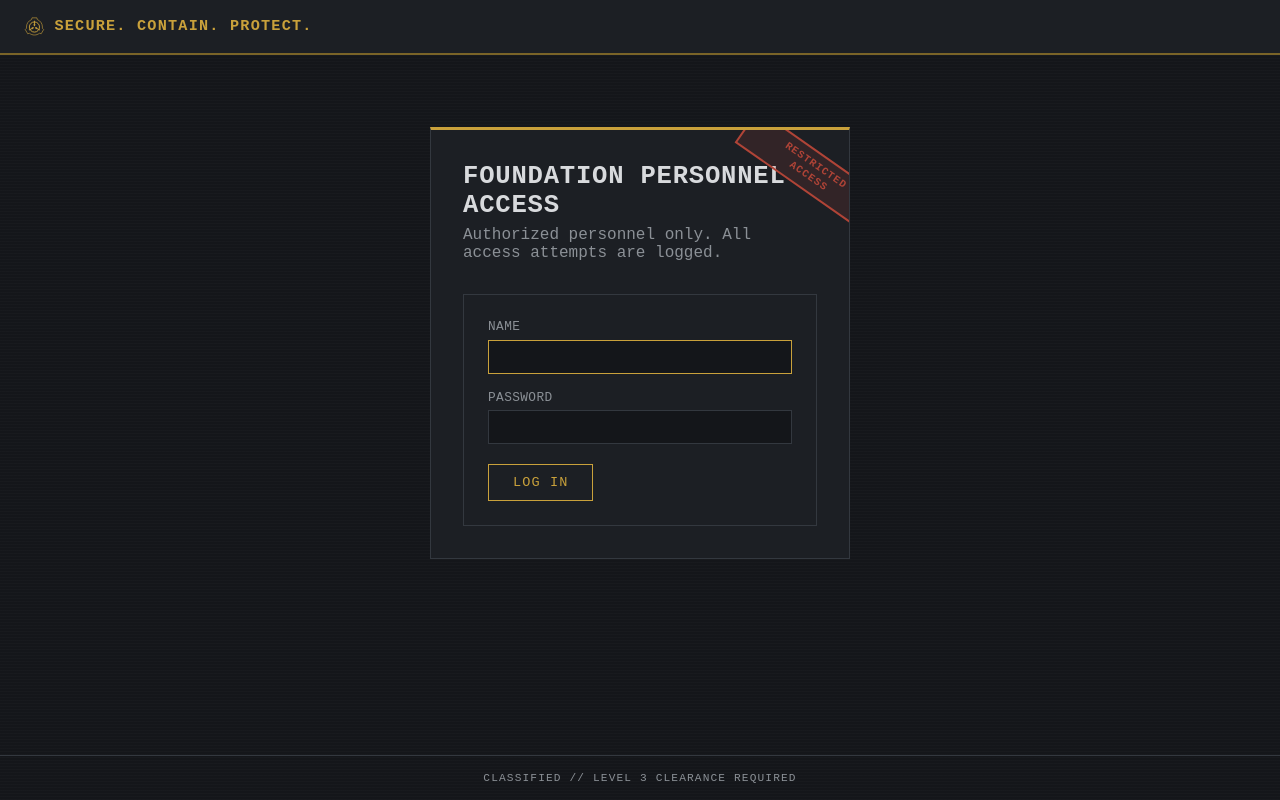
After one commit to littleguysbigbusiness/SCP, a Flask app: page /login in a window 1280 px wide. The commit adds this page. Run offline with Flask 3, Linux system fonts and the light colour scheme.

Commit message:
Add login/access control, Staff Duties page, camera barcode scanning
Login (new auth.py, before_request hook in app.py): a Name matched
against the Staff sheet plus a password shared by all staff
(STAFF_LOGIN_PASSWORD, defaults to 123456). O5/Site Director (checked
across Role/Role Rank/Clearance Level) get full access; everyone else
is confined to a new /staff-duties page and redirected there from
anything else. Nav in base.html now reflects login state and role.

Staff Lookup gained a "Scan with Camera" button using the browser's
native BarcodeDetector API (Code128 + QR) against the device camera -
no new dependency, graceful fallback message on browsers that don't
implement it (Safari/Firefox).

Theming: inline, recolorable SVG Foundation emblem in the nav brand
mark (replacing the old unicode circle), a themed login screen with
a restricted-access stamp, and a subtle site-wide scanline texture.

Verified end-to-end: all password/name failure cases, both privilege
tiers' access boundaries, nav rendering per role, and confirmed none
of the existing routes (Archives/Staff/Communications/Print/scan)
regressed now that every route requires a session - re-ran the full
prior test suite authenticated as a Site Director.

```diff
--- a/app.py
+++ b/app.py
@@ -1,8 +1,9 @@
 import os
 from datetime import datetime, timezone
 
-from flask import Flask, redirect, render_template, request, send_file, url_for
+from flask import Flask, redirect, render_template, request, send_file, session, url_for
 
+import auth
 import cards
 import drive_client
 import sheets_client as sc
@@ -10,6 +11,54 @@ import sheets_client as sc
 app = Flask(__name__)
 app.secret_key = os.environ.get("SECRET_KEY", "dev-secret-change-me")
 app.config["MAX_CONTENT_LENGTH"] = 10 * 1024 * 1024
+
+
+@app.before_request
+def _require_login():
+    endpoint = request.endpoint
+    if endpoint is None or endpoint in auth.OPEN_ENDPOINTS:
+        return
+    if "staff_name" not in session:
+        return redirect(url_for("login"))
+    if not session.get("privileged") and endpoint not in auth.UNPRIVILEGED_ENDPOINTS:
+        return redirect(url_for("staff_duties"))
+
+
+@app.route("/login", methods=["GET", "POST"])
+def login():
+    error = None
+    if request.method == "POST":
+        name = request.form.get("name", "")
+        password = request.form.get("password", "")
+        if password != auth.LOGIN_PASSWORD:
+            error = "Incorrect password."
+        else:
+            try:
+                staff_row = auth.find_staff_by_name(name)
+            except Exception as exc:
+                staff_row = None
+                error = "Unable to reach the database: {}".format(exc)
+            if staff_row is None and error is None:
+                error = "No staff member found with that name."
+            if staff_row is not None:
+                session.clear()
+                session["staff_name"] = staff_row.get("Name")
+                session["staff_id"] = staff_row.get("ID")
+                session["privileged"] = auth.is_privileged(staff_row)
+                return redirect(url_for("dashboard" if session["privileged"] else "staff_duties"))
+    return render_template("login.html", error=error)
+
+
+@app.route("/logout")
+def logout():
+    session.clear()
+    return redirect(url_for("login"))
+
+
+@app.route("/staff-duties")
+def staff_duties():
+    return render_template("staff_duties.html")
+
 
 TILES = [
     {"key": "archives", "title": "Archives", "description": "SCP object records and containment data."},
--- /dev/null
+++ b/auth.py
@@ -0,0 +1,28 @@
+import os
+
+import sheets_client as sc
+
+LOGIN_PASSWORD = os.environ.get("STAFF_LOGIN_PASSWORD", "123456")
+
+# Routes reachable without being logged in.
+OPEN_ENDPOINTS = {"login", "static"}
+
+# Routes any logged-in staff member can reach, privileged or not.
+UNPRIVILEGED_ENDPOINTS = {"staff_duties", "logout"}
+
+PRIVILEGED_KEYWORDS = ("o5", "site director")
+
+
+def find_staff_by_name(name):
+    target = name.strip().lower()
+    for row in sc.get_rows("staff"):
+        if str(row.get("Name", "")).strip().lower() == target:
+            return row
+    return None
+
+
+def is_privileged(staff_row):
+    text = " ".join(
+        str(staff_row.get(field, "")) for field in ("Role", "Role Rank", "Clearance Level")
+    ).lower()
+    return any(keyword in text for keyword in PRIVILEGED_KEYWORDS)
--- a/static/style.css
+++ b/static/style.css
@@ -13,7 +13,9 @@
 
 body {
   margin: 0;
-  background: var(--bg);
+  background:
+    repeating-linear-gradient(0deg, rgba(255, 255, 255, 0.015) 0px, rgba(255, 255, 255, 0.015) 1px, transparent 1px, transparent 3px),
+    var(--bg);
   color: var(--text);
   font-family: "Courier New", Courier, monospace;
   min-height: 100vh;
@@ -43,7 +45,8 @@ a { color: var(--accent); text-decoration: none; }
   font-size: 0.95rem;
 }
 
-.brand-mark { color: var(--accent); font-size: 1.2rem; }
+.brand-mark { color: var(--accent); display: inline-flex; }
+.brand-mark svg { width: 1.3rem; height: 1.3rem; }
 
 .site-nav { display: flex; gap: 1.25rem; }
 .site-nav a {
@@ -214,3 +217,56 @@ button:hover { background: var(--accent); color: var(--bg); }
   letter-spacing: 0.1em;
   border-top: 1px solid var(--border);
 }
+
+.login-wrap {
+  display: flex;
+  justify-content: center;
+  padding: 2rem 0;
+}
+
+.login-card {
+  position: relative;
+  max-width: 420px;
+  width: 100%;
+  background: var(--bg-panel);
+  border: 1px solid var(--border);
+  border-top: 3px solid var(--accent);
+  padding: 2rem;
+  overflow: hidden;
+}
+
+.stamp {
+  position: absolute;
+  top: 1.3rem;
+  right: -2.7rem;
+  transform: rotate(35deg);
+  background: rgba(176, 68, 55, 0.15);
+  border: 2px solid var(--danger);
+  color: var(--danger);
+  font-weight: bold;
+  font-size: 0.65rem;
+  line-height: 1.3;
+  letter-spacing: 0.1em;
+  text-align: center;
+  padding: 0.3rem 2.6rem;
+  text-transform: uppercase;
+  pointer-events: none;
+}
+
+.scan-controls { margin-bottom: 1.5rem; }
+
+.scan-video {
+  width: 100%;
+  max-width: 360px;
+  border: 1px solid var(--border);
+  display: none;
+  margin-top: 0.75rem;
+}
+
+.scan-video.active { display: block; }
+
+.scan-status {
+  color: var(--text-dim);
+  font-size: 0.8rem;
+  margin-top: 0.5rem;
+}
--- a/templates/base.html
+++ b/templates/base.html
@@ -9,15 +9,29 @@
 <body>
   <header class="site-header">
     <a class="brand" href="{{ url_for('dashboard') }}">
-      <span class="brand-mark">&#9711;</span>
+      <span class="brand-mark">
+        <svg viewBox="0 0 135 135" fill="none" stroke="currentColor" xmlns="http://www.w3.org/2000/svg">
+          <circle cx="67.7" cy="71.5" r="33" stroke-width="6"/>
+          <path d="m51.9 11.9h31.7l3.07 11.4.944.391c19.4 8.03 32 26.9 32 47.9 0 2.26-.149 4.53-.445 6.77l-.133 1.01 8.37 8.37-15.8 27.4-11.4-3.06-.809.623c-9.06 6.95-20.2 10.7-31.6 10.7-11.4 6e-5-22.5-3.77-31.6-10.7l-.81-.623-11.4 3.06-15.8-27.4 8.37-8.37-.133-1.01c-.296-2.25-.445-4.51-.445-6.77.000141-21 12.6-39.9 32-47.9l.944-.391z" stroke-width="4"/>
+          <path id="scp-emblem-arrow" d="m64.7 30.6v24h-5.08l8.08 14 8.08-14h-5.08l-.000265-24h-5.99" fill="currentColor" stroke="none"/>
+          <use id="scp-emblem-arrow-2" transform="rotate(120 67.7 71.5)" xlink:href="#scp-emblem-arrow"/>
+          <use transform="rotate(120 67.7 71.5)" xlink:href="#scp-emblem-arrow-2"/>
+        </svg>
+      </span>
       <span class="brand-text">SECURE. CONTAIN. PROTECT.</span>
     </a>
+    {% if session.get('staff_name') %}
       <nav class="site-nav">
+        {% if session.get('privileged') %}
           <a href="{{ url_for('archives') }}">Archives</a>
           <a href="{{ url_for('staff') }}">Staff</a>
           <a href="{{ url_for('communications') }}">Communications</a>
           <a href="{{ url_for('print_hub') }}">Print</a>
+        {% endif %}
+        <a href="{{ url_for('staff_duties') }}">Staff Duties</a>
+        <a href="{{ url_for('logout') }}">Log Out ({{ session['staff_name'] }})</a>
       </nav>
+    {% endif %}
   </header>
   <main class="content">
     {% block content %}{% endblock %}
--- /dev/null
+++ b/templates/login.html
@@ -0,0 +1,29 @@
+{% extends "base.html" %}
+{% block title %}Personnel Access // SCP Foundation{% endblock %}
+{% block content %}
+  <div class="login-wrap">
+    <div class="login-card">
+      <div class="stamp">RESTRICTED<br>ACCESS</div>
+      <h1 class="page-title">Foundation Personnel Access</h1>
+      <p class="page-subtitle">Authorized personnel only. All access attempts are logged.</p>
+
+      {% if error %}
+        <div class="alert">{{ error }}</div>
+      {% endif %}
+
+      <form method="post" class="add-form">
+        <div class="form-grid">
+          <label>
+            Name
+            <input type="text" name="name" autofocus autocomplete="username" required>
+          </label>
+          <label>
+            Password
+            <input type="password" name="password" autocomplete="current-password" required>
+          </label>
+        </div>
+        <button type="submit">Log In</button>
+      </form>
+    </div>
+  </div>
+{% endblock %}
```
Also changed, not shown: templates/staff_duties.html (added, +20 -0 lines), templates/staff_lookup.html (+61 -3 lines), README.md. Lines whose indentation alone changed are shown as unchanged.
